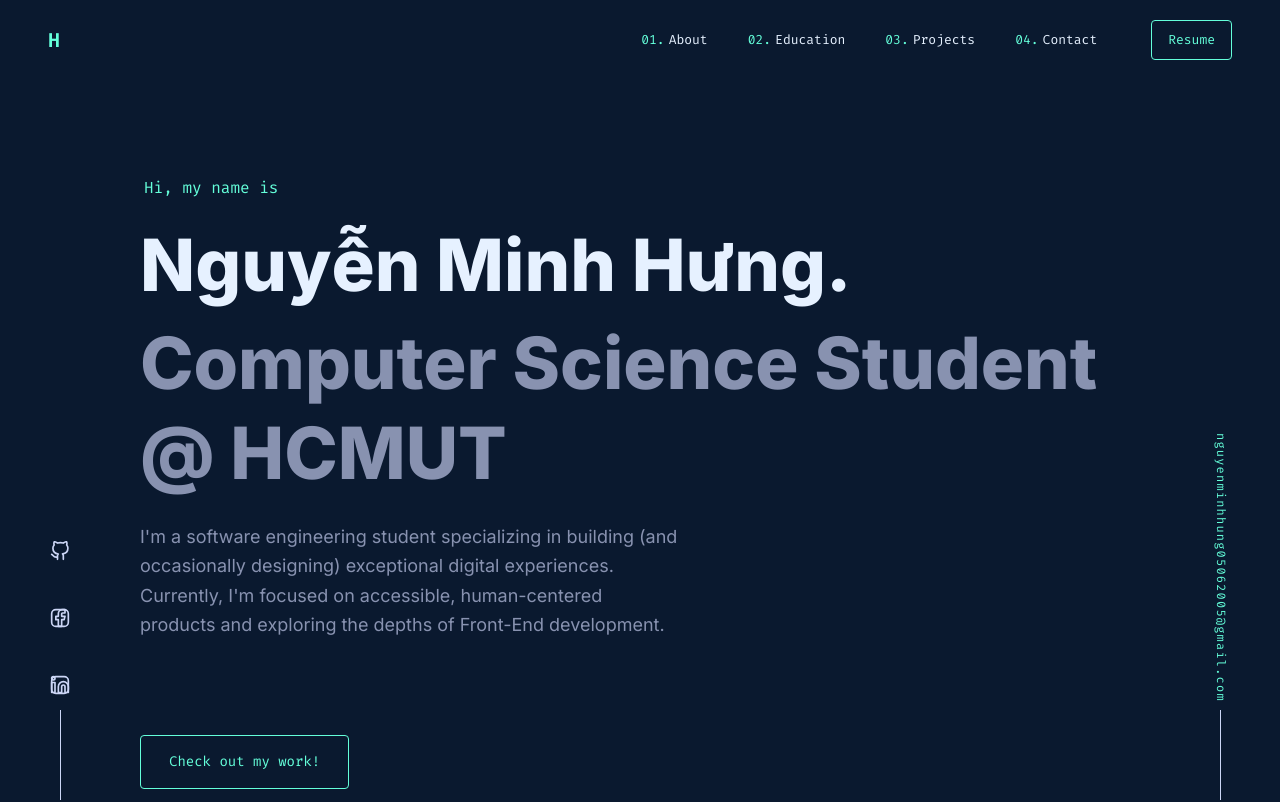
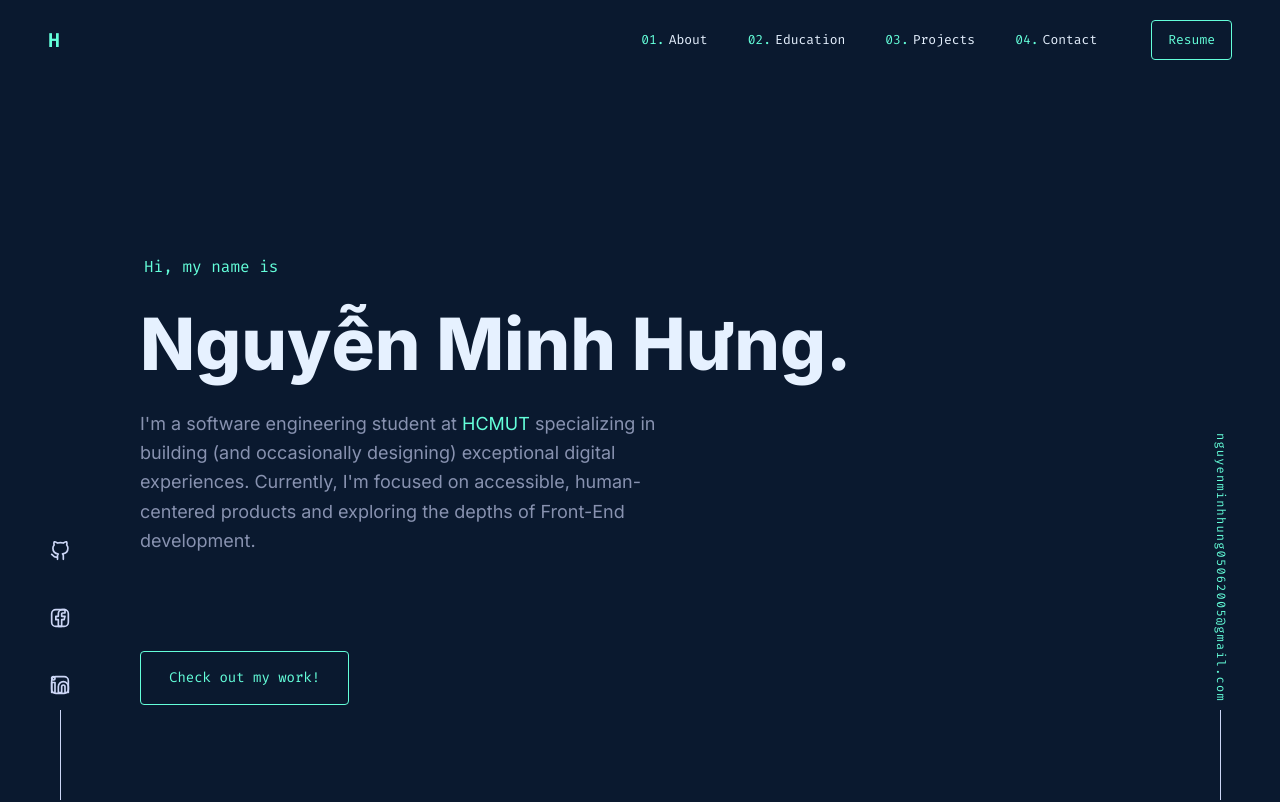
Before and after one commit to hoonz565/hoonz565.github.io, a React (Vite) app: page / in a window 1280 px wide. Shown: the top 802 px of the page. Built offline with nearby package versions, Linux system fonts and the light colour scheme.

Commit message:
feat: add Hero and Contact section components with framer-motion animations

```diff
--- a/src/components/sections/Contact.jsx
+++ b/src/components/sections/Contact.jsx
@@ -22,11 +22,13 @@ const Contact = () => {
         </h2>
 
         <p className="text-lg text-slate mb-12">
-          Although I'm not currently looking for any new opportunities, my inbox is always open. Whether you have a question or just want to say hi, I'll try my best to get back to you!
+          If you have any questions about technical or whatever, feel free to ping me via facebook messenger or my email. I will get back to you as soon as possible.
         </p>
 
         <a
-          href="mailto:nguyenminhhung05062005@gmail.com"
+          href="https://www.facebook.com/nguyen.minh.hung.267514"
+          target="_blank"
+          rel="noopener noreferrer"
           className="btn-v4 px-7 py-4 text-sm"
         >
           Say Hello
--- a/src/components/sections/Hero.jsx
+++ b/src/components/sections/Hero.jsx
@@ -33,19 +33,31 @@ const Hero = () => {
 
         <motion.div variants={itemVariants}>
           <h2 className="text-lightest-slate text-4xl md:text-6xl lg:text-7xl font-bold leading-tight">
-            Nguyễn Minh Hưng.
+            {"Nguyễn Minh Hưng.".split("").map((char, index) => (
+              <motion.span
+                key={index}
+                initial={{ opacity: 0 }}
+                animate={{ opacity: 1 }}
+                transition={{
+                  duration: 0.05,
+                  delay: 0.8 + index * 0.08,
+                }}
+              >
+                {char}
+              </motion.span>
+            ))}
           </h2>
         </motion.div>
 
-        <motion.div variants={itemVariants}>
+        {/* <motion.div variants={itemVariants}>
           <h3 className="text-slate text-4xl md:text-6xl lg:text-7xl font-bold leading-tight mt-2 mb-6">
             Computer Science Student @ HCMUT
           </h3>
-        </motion.div>
+        </motion.div> */}
 
         <motion.div variants={itemVariants}>
           <p className="mt-5 mb-12 max-w-[540px] text-lg text-slate leading-relaxed">
-            I'm a software engineering student specializing in building (and occasionally designing) exceptional digital experiences. Currently, I'm focused on accessible, human-centered products and exploring the depths of Front-End development.
+            I'm a software engineering student at <a href="https://hcmut.edu.vn/">HCMUT</a> specializing in building (and occasionally designing) exceptional digital experiences. Currently, I'm focused on accessible, human-centered products and exploring the depths of Front-End development.
           </p>
         </motion.div>
 
```
